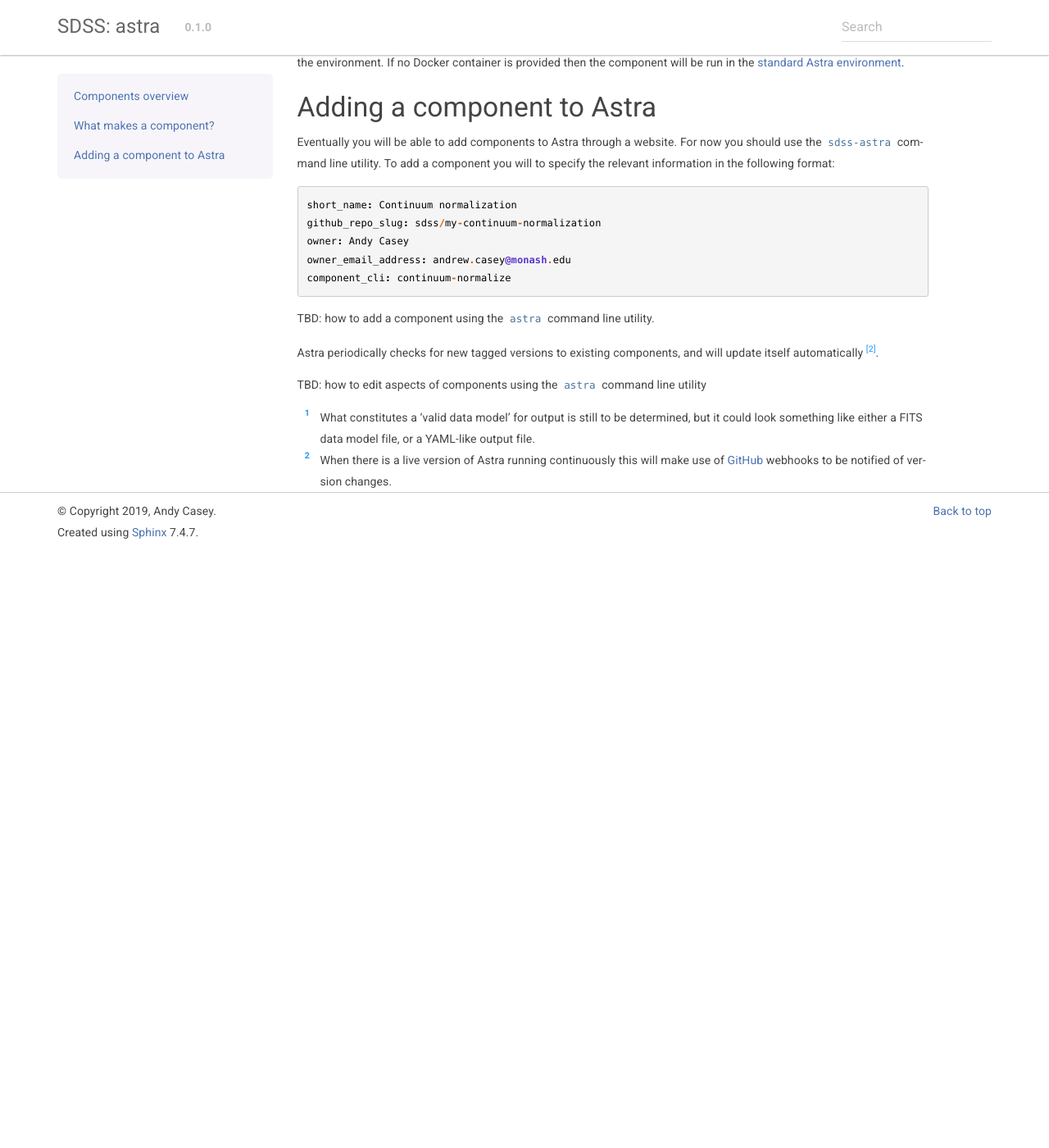
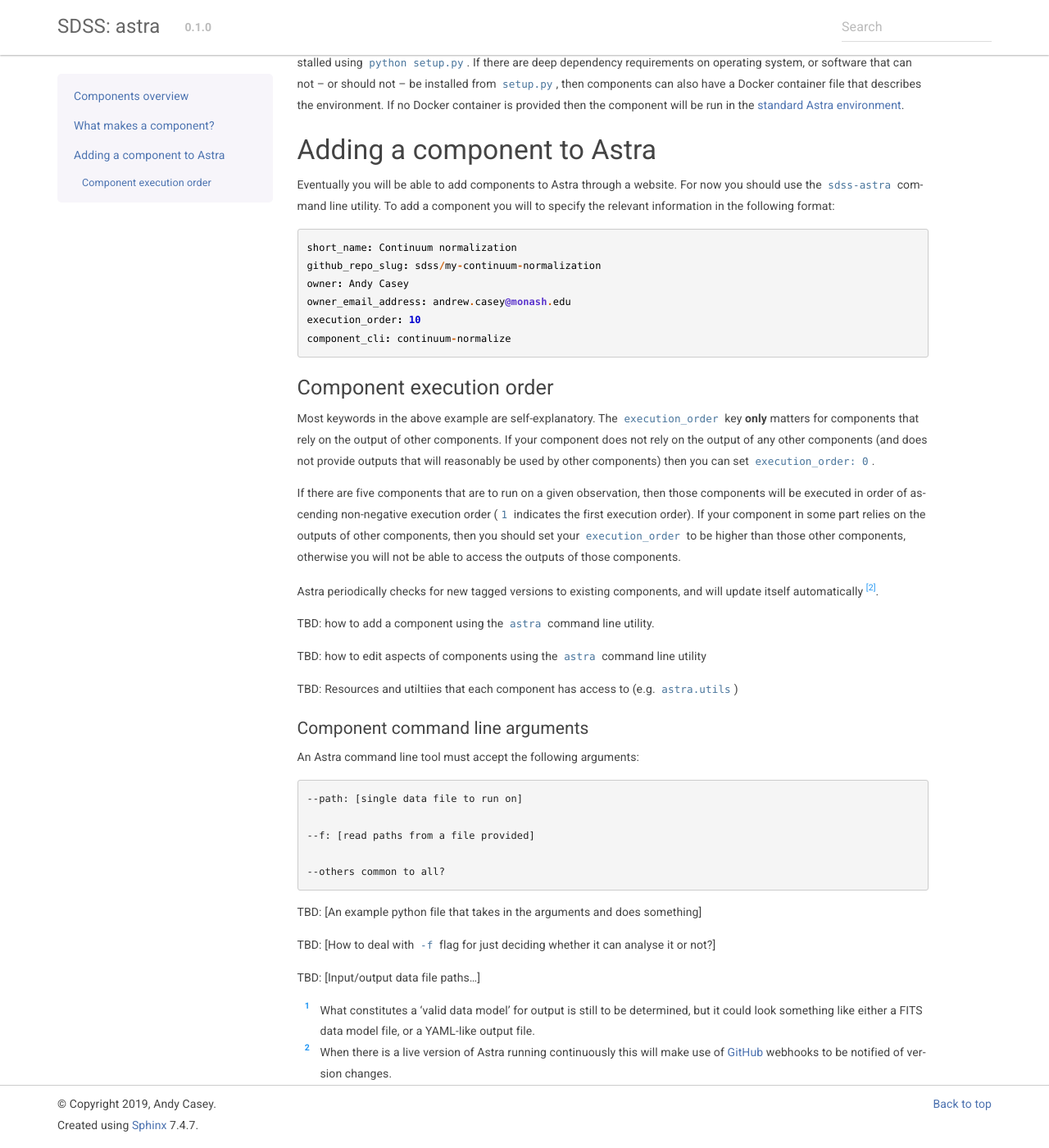
Before and after one commit to sdss/astra, a Sphinx documentation site: the page built from docs/sphinx/components.rst, in a window 1280 px wide and 1400 px high, scrolled down 932 px. Shown: the whole window at 82% size. Built offline with Sphinx 7.4.7, drawn with Linux system fonts in a browser that asks for light colours; the version number is read from the project's files by our own code; before the commit the page ends 1609 px from its top, so only the background shows below that; some of the changed text lies outside the part shown.

Commit message:
add to docs

```diff
--- a/docs/sphinx/components.rst
+++ b/docs/sphinx/components.rst
@@ -32,7 +32,11 @@ could be considered a pipeline component.
 
 
 Components can be executed sequentially in Astra so that the outputs of one
-component are accessible to other components.
+component are accessible to other components. All Astra components will have
+access to the ``astra`` Python module, which includes utility functions to
+access targeting information about a source, retrieve outputs that other
+components have produced about this source, and to access external databases
+(e.g., Gaia photometry and astrometry).
 
 
 What makes a component?
@@ -76,14 +80,56 @@ component you will to specify the relevant information in the following format::
   github_repo_slug: sdss/my-continuum-normalization
   owner: Andy Casey
   owner_email_address: andrew.casey@monash.edu
+  execution_order: 10
   component_cli: continuum-normalize
 
-TBD: how to add a component using the ``astra`` command line utility.
+Component execution order
+^^^^^^^^^^^^^^^^^^^^^^^^^
+
+Most keywords in the above example are self-explanatory. The ``execution_order``
+key **only** matters for components that rely on the output of other components.
+If your component does not rely on the output of any other components (and does
+not provide outputs that will reasonably be used by other components) then you
+can set ``execution_order: 0``.
+
+If there are five components that are to run on a given observation, then those
+components will be executed in order of ascending non-negative execution order
+(``1`` indicates the first execution order). If your component in some part
+relies on the outputs of other components, then you should set your
+``execution_order`` to be higher than those other components, otherwise you
+will not be able to access the outputs of those components.
+
 
 Astra periodically checks for new tagged versions to existing components, and
 will update itself automatically [#]_.
 
+TBD: how to add a component using the ``astra`` command line utility.
+
 TBD: how to edit aspects of components using the ``astra`` command line utility
+
+
+TBD: Resources and utiltiies that each component has access to (e.g. ``astra.utils``)
+
+
+Component command line arguments
+--------------------------------
+
+An Astra command line tool must accept the following arguments::
+
+  --path: [single data file to run on]
+
+  --f: [read paths from a file provided]
+
+  --others common to all?
+
+
+TBD: [An example python file that takes in the arguments and does something]
+
+TBD: [How to deal with ``-f`` flag for just deciding whether it can analyse it or not?]
+
+TBD: [Input/output data file paths...]
+
+
 
 
 .. _GitHub: http://www.github.com/
--- a/docs/sphinx/data.rst
+++ b/docs/sphinx/data.rst
@@ -13,3 +13,5 @@
 It is assumed that 1D extracted spectra are available 'upstream' and those data
 are transferred to a location where Astra is run (e.g., Utah). Astra will monitor
 those folders for new data files and schedule jobs to execute relevant components.
+Astra can be installed and run locally, but you will need access to SDSS data
+in order to do anything useful.
```
Also changed, not shown: docs/sphinx/index.rst (+60 -2 lines).
